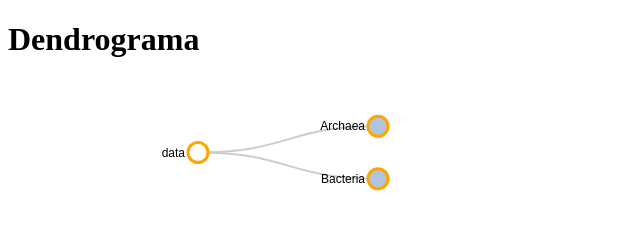
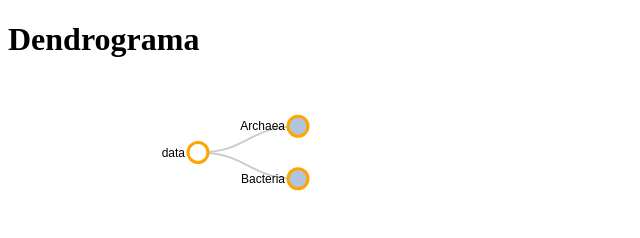
Before and after one commit to as-garciav/project_TaxaDendrogramViz, a plain HTML site: page index.html in a window 1280 px wide. Shown: the whole page, without its empty margins (0-640 px from the left). Drawn offline with nearby package versions, Linux system fonts and the light colour scheme.

Commit message:
Update index.html

```diff
--- a/index.html
+++ b/index.html
@@ -112,7 +112,7 @@ function update(source) {
 
   console.log('nodes', nodes)
   // Normalize for fixed-depth.
-  nodes.forEach(function(d){ d.y = d.depth * 180});
+  nodes.forEach(function(d){ d.y = d.depth * 100});
 
 
   d3.select('svg').attr("width", width + margin.right + margin.left)
```
